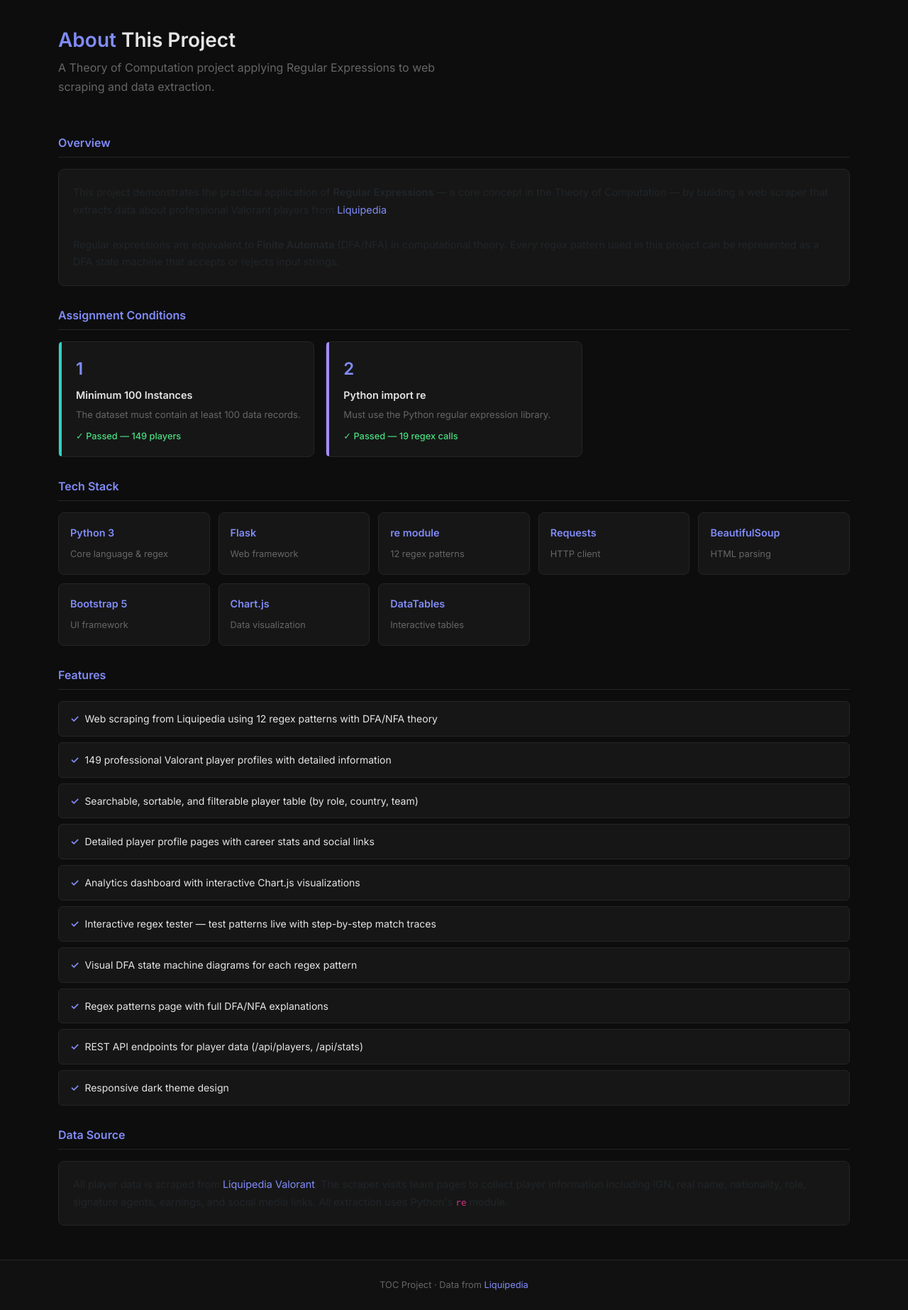
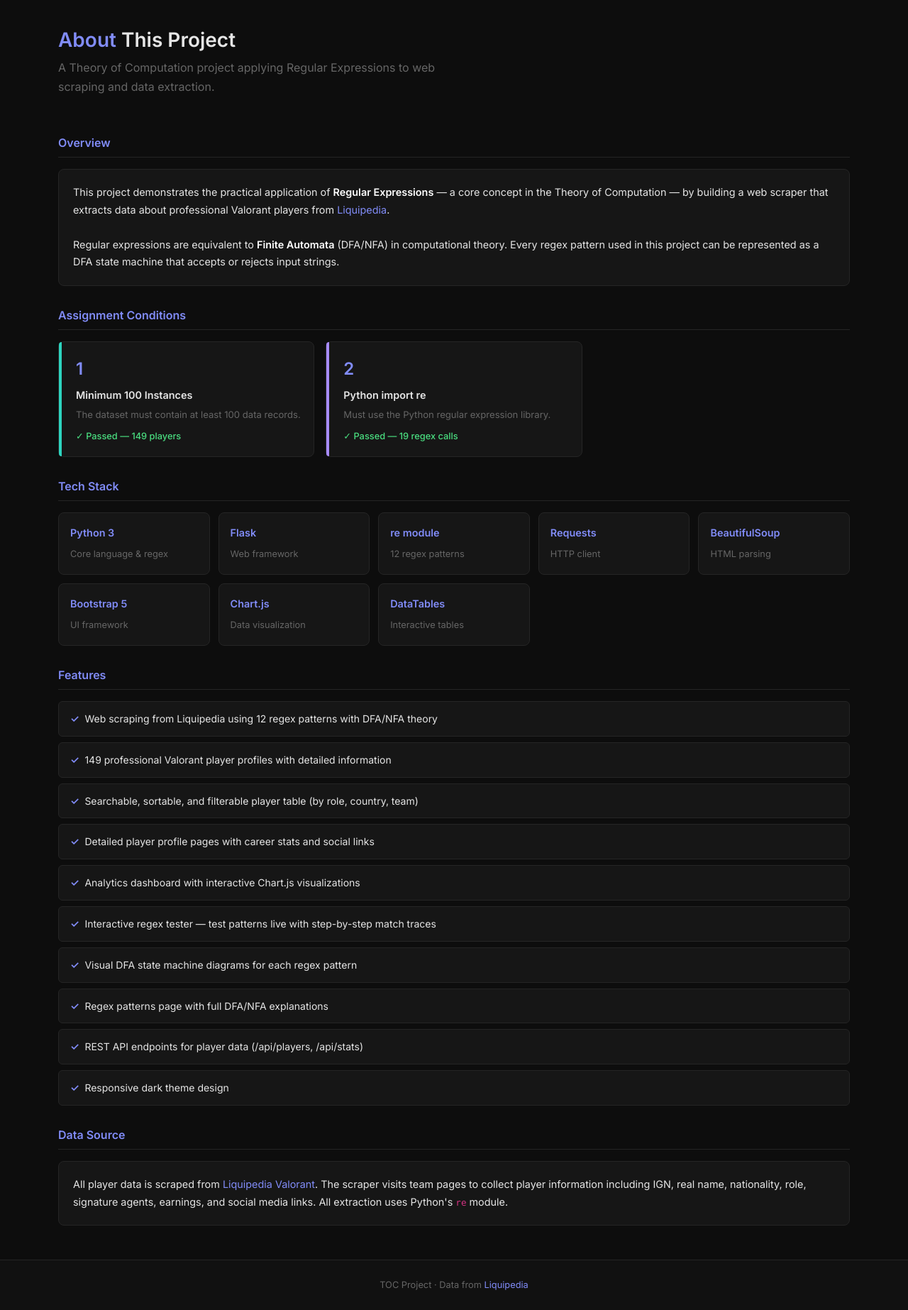
Before and after one commit to powerpetch/TOC_project, a Flask app: page /about in a window 1280 px wide. Shown: the part 60-1906 px from the top of the page at 71% size. Run offline with Flask 3, Linux system fonts and the light colour scheme.

Commit message:
Fix_final;

```diff
--- a/templates/about.html
+++ b/templates/about.html
@@ -30,7 +30,8 @@
 
         .card{background:var(--card);border:1px solid var(--border);border-radius:8px;padding:20px;margin-bottom:16px;transition:border-color .15s}
         .card:hover{border-color:#312e81}
-        .card p{margin:0;font-size:.9rem}
+        .card p{margin:0;font-size:.9rem;color:var(--text)}
+        .card strong{color:#fff}
 
         .grid{display:grid;grid-template-columns:repeat(auto-fill,minmax(200px,1fr));gap:12px}
         .grid-item{background:var(--card);border:1px solid var(--border);border-radius:8px;padding:16px;transition:border-color .15s}
```
